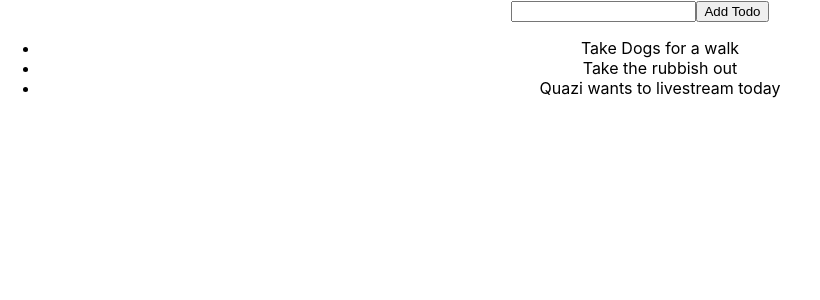
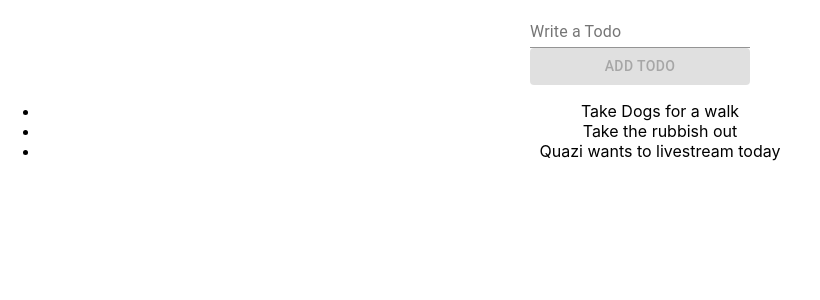
Before and after one commit to SamanjaCartagena/todolist, a React (Create React App) app: page / in a window 1280 px wide. Shown: the top 300 px of the page, without its empty margins (0-820 px from the left). Built offline with nearby package versions, Linux system fonts and the light colour scheme.

Commit message:
material added

```diff
--- a/package.json
+++ b/package.json
@@ -3,6 +3,7 @@
   "version": "0.1.0",
   "private": true,
   "dependencies": {
+    "@material-ui/core": "^4.11.3",
     "@testing-library/jest-dom": "^5.11.9",
     "@testing-library/react": "^11.2.5",
     "@testing-library/user-event": "^12.8.3",
--- a/src/App.js
+++ b/src/App.js
@@ -1,5 +1,6 @@
 import './App.css';
 import React,{useState} from 'react';
+import {Button, InputLabel, FormControl, Input} from '@material-ui/core';
 function App() {
 const [todos, setTodos]=useState(['Take Dogs for a walk','Take the rubbish out', 'Quazi wants to livestream today']);
 const [input, setInput]=useState('');
@@ -13,10 +14,11 @@ setInput('');
 }
 return (
     <div className="App">
-      <form>
-      <input value={input} onChange={event => setInput(event.target.value)}/>
-      <button type="submit" onClick={addTodo}>Add Todo</button>
-      </form>
+      <FormControl>
+        <InputLabel>Write a Todo</InputLabel>
+        <Input value={input} onChange={event => setInput(event.target.value)}/>
+      <Button disabled={!input} variant="contained" type="submit" onClick={addTodo} color="primary">Add Todo</Button>
+</FormControl>
       <ul>
         {todos.map(todo =>(
           <li>{todo}</li>
```
Also changed, not shown: src/Todo.js (added), 1 other file (tests, documents, lock files or other folders).
